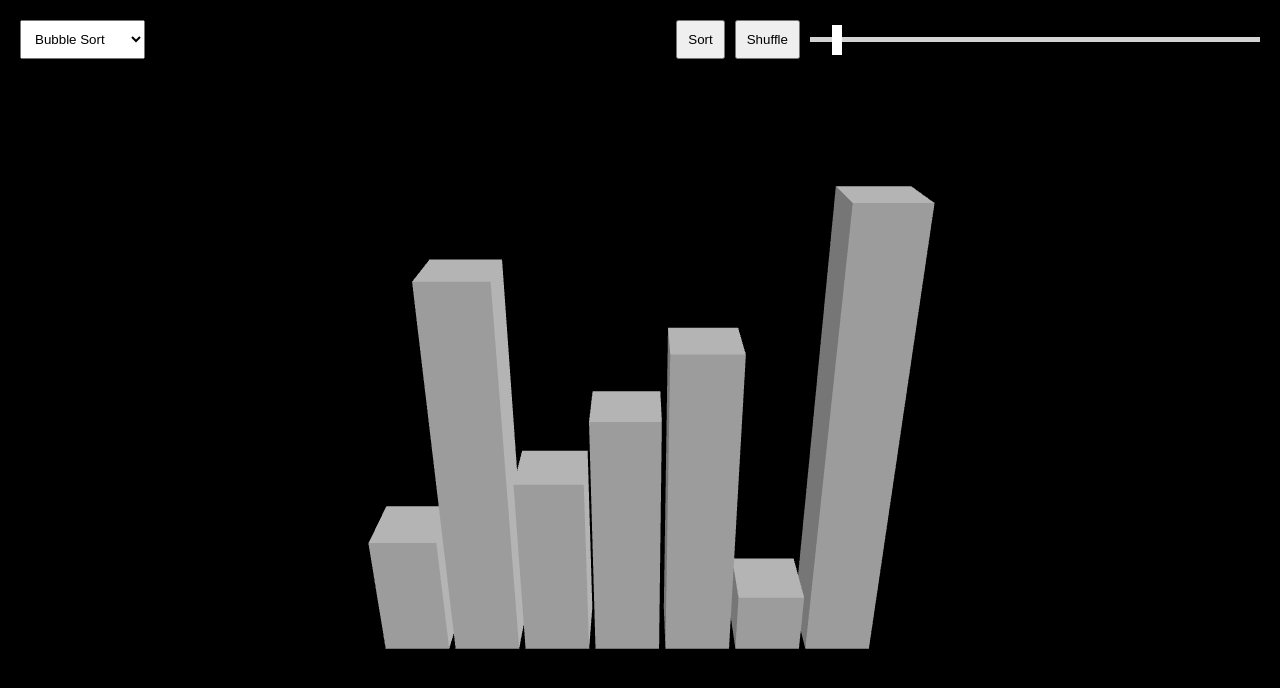
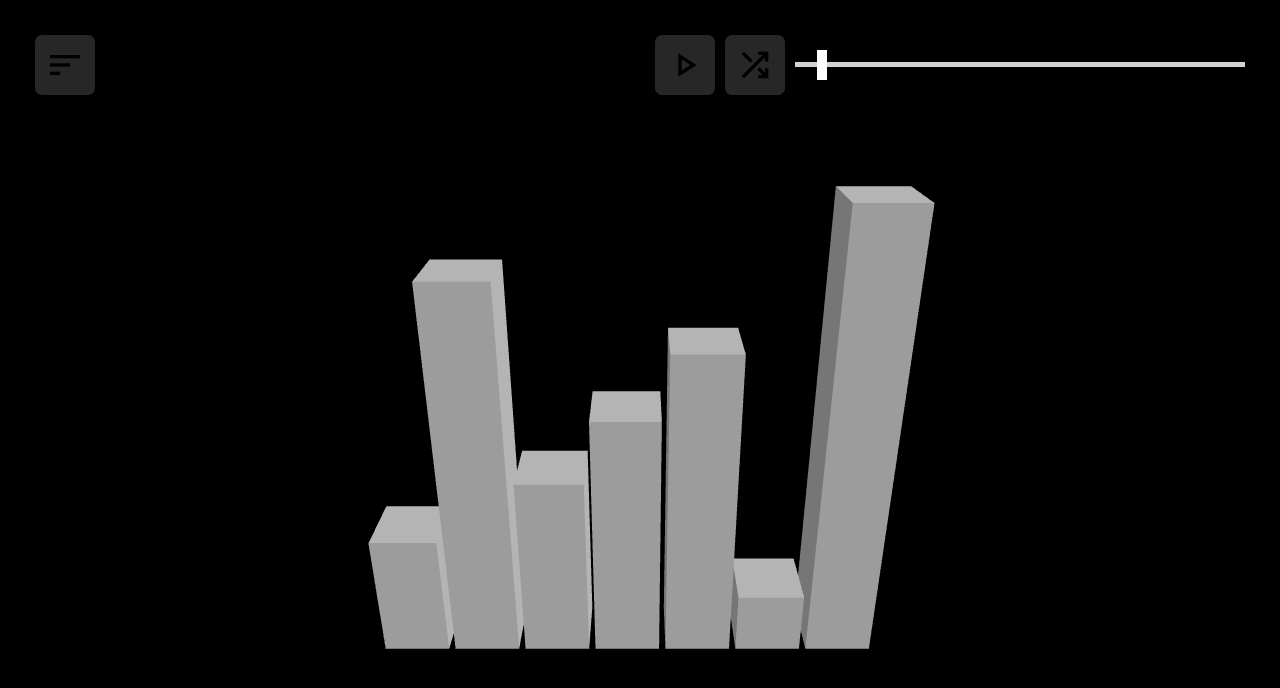
Before and after one commit to Lumethra/sorting-algs, a Next.js app: page / in a window 1280 px wide. Shown: the top 688 px of the page. Built offline with nearby package versions, Linux system fonts and the light colour scheme.

Commit message:
USER INTERFACE

```diff
--- a/src/app/globals.css
+++ b/src/app/globals.css
@@ -85,3 +85,78 @@ a {
 #slider::-webkit-slider-thumb:hover {
   height: 35px;
 }
+
+.material-symbols-outlined {
+  border-radius: 7px;
+  background-color: #272727;
+  font-size: 40px !important;
+  transition: 0.2s;
+  font-variation-settings:
+    'FILL' 0,
+    'wght' 400,
+    'GRAD' 0,
+    'opsz' 24
+}
+
+button {
+  transition: 0.2s;
+  border: none;
+}
+
+button:hover {
+  font-size: 50px !important;
+}
+
+
+/* https://www.w3schools.com/howto/howto_css_tooltip.asp */
+.tooltip {
+  position: relative;
+  display: inline-block;
+}
+
+.tooltip {
+  position: relative;
+  display: inline-block;
+}
+
+.tooltip .tooltiptext {
+  visibility: hidden;
+  /* width: 140px; */
+  background-color: #555;
+  color: #fff;
+  text-align: center;
+  padding: 10px;
+  border-radius: 6px;
+
+  position: absolute;
+  z-index: 100;
+  top: 135%;
+  left: 50%;
+  transform: translateX(-50%);
+
+  font-family: sans-serif !important;
+  font-size: 17px;
+  font-weight: bold;
+  text-transform: none;
+  letter-spacing: normal;
+
+  /* Fade in */
+  opacity: 0;
+  transition: opacity 0.3s;
+}
+
+.tooltip .tooltiptext::after {
+  content: "";
+  position: absolute;
+  bottom: 100%;
+  left: 50%;
+  margin-left: -5px;
+  border-width: 5px;
+  border-style: solid;
+  border-color: transparent transparent #555 transparent;
+}
+
+.tooltip:hover .tooltiptext {
+  visibility: visible;
+  opacity: 1;
+}
--- a/src/app/layout.tsx
+++ b/src/app/layout.tsx
@@ -20,6 +20,9 @@ export const metadata: Metadata = {
 export default function RootLayout({ children }: LayoutProps<"/">) {
   return (
     <html lang="en" className={`${geistSans.variable} ${geistMono.variable}`}>
+      <head>
+        <link href="https://fonts.googleapis.com/css2?family=Material+Symbols+Outlined" rel="stylesheet" />
+      </head>
       <body>{children}</body>
     </html>
   );
--- a/src/components/Scene.tsx
+++ b/src/components/Scene.tsx
@@ -24,6 +24,7 @@ export default function Scene() {
     const [finishNum, setFinishNum] = useState<number>();
     const [sorting, setSorting] = useState<boolean>(false);
     const [shuffling, setShuffling] = useState<boolean>(false);
+    const [showMenu, setShowMenu] = useState<boolean>(false);
     const [showNumCtrl, setShowNumCTRL] = useState<boolean>(false);
     const [sortingSpeed, setSortingSpeed] = useState<number>(800);
     const [shufflingSpeed, setShufflingSpeed] = useState<number>(600);
@@ -68,8 +69,10 @@ export default function Scene() {
                 [numbersCache[i], numbersCache[randomPos]] = [numbersCache[randomPos], numbersCache[i]];
                 setNumbers([...numbersCache]);
                 await delay(shufflingSpeed);
+                if (numbersCache.length = 2) break;
             }
             if (numbersCache.length > 10) break;
+            if (numbersCache.length = 2) break;
         }
         await delay(400);
         setSwappedNum([]);
@@ -282,25 +285,64 @@ export default function Scene() {
 
     return (
         <div style={{ width: "100vw", height: "100vh", background: "black" }}>
-            <div style={{ position: "absolute", width: "calc(100vw - 40px)", top: 20, right: 20, zIndex: 10, display: "flex", gap: "10px", justifyContent: "space-between", alignItems: "center" }}>
+            <div style={{ position: "absolute", width: "calc(100vw - 70px)", height: "69.25px", top: 30, right: 35, zIndex: 10, display: "flex", gap: "10px", justifyContent: "space-between", alignItems: "center" }}>
                 <div style={{ display: "flex", gap: "10px", justifyContent: "center", alignItems: "center" }}>
-                    <select style={{ padding: "10px" }} onChange={(e) => { setSortingFunction(Number(e.target.value)) }}>
+                    {/* <select style={{ padding: "10px" }} onChange={(e) => { setSortingFunction(Number(e.target.value)) }}>
                         <option value={0}>Bubble Sort</option>
                         <option value={1}>Selection Sort</option>
                         <option value={2}>Insertion Sort</option>
-                    </select>
+                    </select> */}
+                    <button onClick={() => { setShowMenu(!showMenu) }} className="material-symbols-outlined" style={{ display: "flex", justifyContent: "center", alignItems: "center", padding: "10px", cursor: "pointer" }}>
+                        sort
+                    </button>
+                    <div style={{ display: showMenu ? "flex" : "none", justifyContent: "center", alignItems: "center", padding: "10px", height: "60px", borderRadius: "7px", backgroundColor: "#272727", transition: "0.2s" }} >
+                        <button title="Bubble Sort" onClick={() => { setSortingFunction(0) }} disabled={shuffling || sorting} className="material-symbols-outlined sortingMethod" style={{ display: showMenu ? "flex" : "none", justifyContent: "center", alignItems: "center", padding: "10px", height: "60px", borderRadius: "7px", backgroundColor: "#272727", transition: "0.2s" }} >
+                            <div className="tooltip">
+                                bubble_chart
+                                <span className="tooltiptext">Bubble Sort</span>
+                            </div>
+                        </button>
+                        <button onClick={() => { setSortingFunction(1) }} disabled={shuffling || sorting} className="material-symbols-outlined sortingMethod" style={{ display: showMenu ? "flex" : "none", justifyContent: "center", alignItems: "center", padding: "10px", height: "60px", borderRadius: "7px", backgroundColor: "#272727", transition: "0.2s" }} >
+                            <div className="tooltip">
+                                select
+                                <span className="tooltiptext">Selection Sort</span>
+                            </div>
+                        </button>
+                        <button onClick={() => { setSortingFunction(2) }} disabled={shuffling || sorting} className="material-symbols-outlined sortingMethod" style={{ display: showMenu ? "flex" : "none", justifyContent: "center", alignItems: "center", padding: "10px", height: "60px", borderRadius: "7px", backgroundColor: "#272727", transition: "0.2s" }} >
+                            <div className="tooltip">
+                                text_select_move_back_character
+                                <span className="tooltiptext">Insertion Sort</span>
+                            </div>
+                        </button>
+                    </div>
                 </div>
                 <div style={{ display: "flex", gap: "10px", justifyContent: "center", alignItems: "center" }}>
-                    <button onClick={sort} style={{ padding: "10px", cursor: "pointer" }}>Sort</button>
-                    <button onClick={shuffle} style={{ padding: "10px", cursor: "pointer" }}>Shuffle</button>
+                    <button onClick={sort} className="material-symbols-outlined" disabled={shuffling} style={{ display: "flex", justifyContent: "center", alignItems: "center", padding: "10px", cursor: "pointer" }}>
+                        <div className="tooltip">
+                            {sorting ? "pause" : shuffling ? "play_disabled" : "play_arrow"}
+                            <span className="tooltiptext">Sort</span>
+                        </div>
+                    </button>
+                    <button onClick={shuffle} className="material-symbols-outlined" disabled={sorting} style={{ display: "flex", justifyContent: "center", alignItems: "center", padding: "10px", cursor: "pointer" }}>
+                        <div className="tooltip">
+                            {sorting ? "block" : "shuffle"}
+                            <span className="tooltiptext">Shuffle</span>
+                        </div>
+                    </button>
                     <input id="slider" type="range" min="2" max="100" defaultValue="7" onChange={(e) => updateValue(Number(e.target.value))} ref={valueSlider} />
                 </div>
-            </div>
-            <div style={{ position: "absolute", width: "calc(100vw - 40px)", bottom: 20, right: 20, zIndex: 10, display: "flex", gap: "10px", justifyContent: "center", alignItems: "center" }}>
-                <button onClick={add} style={{ padding: "10px", cursor: "pointer", display: showNumCtrl ? "block" : "none" }}>Add Number</button>
-                <button onClick={remove} style={{ padding: "10px", cursor: "pointer", display: showNumCtrl ? "block" : "none" }}>Remove Number</button>
-                <input id="slider" type="range" min="100" max="1000" defaultValue="800" style={{ display: showNumCtrl ? "block" : "none" }} onChange={(e) => setSortingSpeed(Number(e.target.value))} ref={valueSlider} />
-                <input id="slider" type="range" min="100" max="1000" defaultValue="600" style={{ display: showNumCtrl ? "block" : "none" }} onChange={(e) => setShufflingSpeed(Number(e.target.value))} ref={valueSlider} />
+            </div >
+            <div style={{ position: "absolute", width: "calc(100vw - 40px)", bottom: 25, right: 20, zIndex: 10, display: "flex", gap: "10px", justifyContent: "center", alignItems: "center" }}>
+                {/* <button onClick={add} style={{ padding: "10px", cursor: "pointer", display: showNumCtrl ? "block" : "none" }}>Add Number</button> */}
+                {/* <button onClick={remove} style={{ padding: "10px", cursor: "pointer", display: showNumCtrl ? "block" : "none" }}>Remove Number</button> */}
+                <span>
+                    <label htmlFor="slider" style={{ display: showNumCtrl ? "block" : "none", paddingBottom: "15px" }}>Sorting Speed</label>
+                    <input id="slider" type="range" min="100" max="1000" defaultValue="800" style={{ display: showNumCtrl ? "block" : "none" }} onChange={(e) => setSortingSpeed(Number(e.target.value))} ref={valueSlider} />
+                </span>
+                <span>
+                    <label htmlFor="slider" style={{ display: showNumCtrl ? "block" : "none", paddingBottom: "15px" }}>Shuffling Speed</label>
+                    <input id="slider" type="range" min="100" max="1000" defaultValue="600" style={{ display: showNumCtrl ? "block" : "none" }} onChange={(e) => setShufflingSpeed(Number(e.target.value))} ref={valueSlider} />
+                </span>
             </div>
             <input type="checkbox" style={{ position: "absolute", bottom: 5, right: 5, zIndex: 10, width: "50px", height: "50px", WebkitAppearance: "none", MozAppearance: "none", appearance: "none" }} ref={numberControls} onChange={(e) => setShowNumCTRL(e.target.checked)} />
 
@@ -323,6 +365,6 @@ export default function Scene() {
                     })}
                 </group>
             </Canvas>
-        </div>
+        </div >
     )
 }
```
